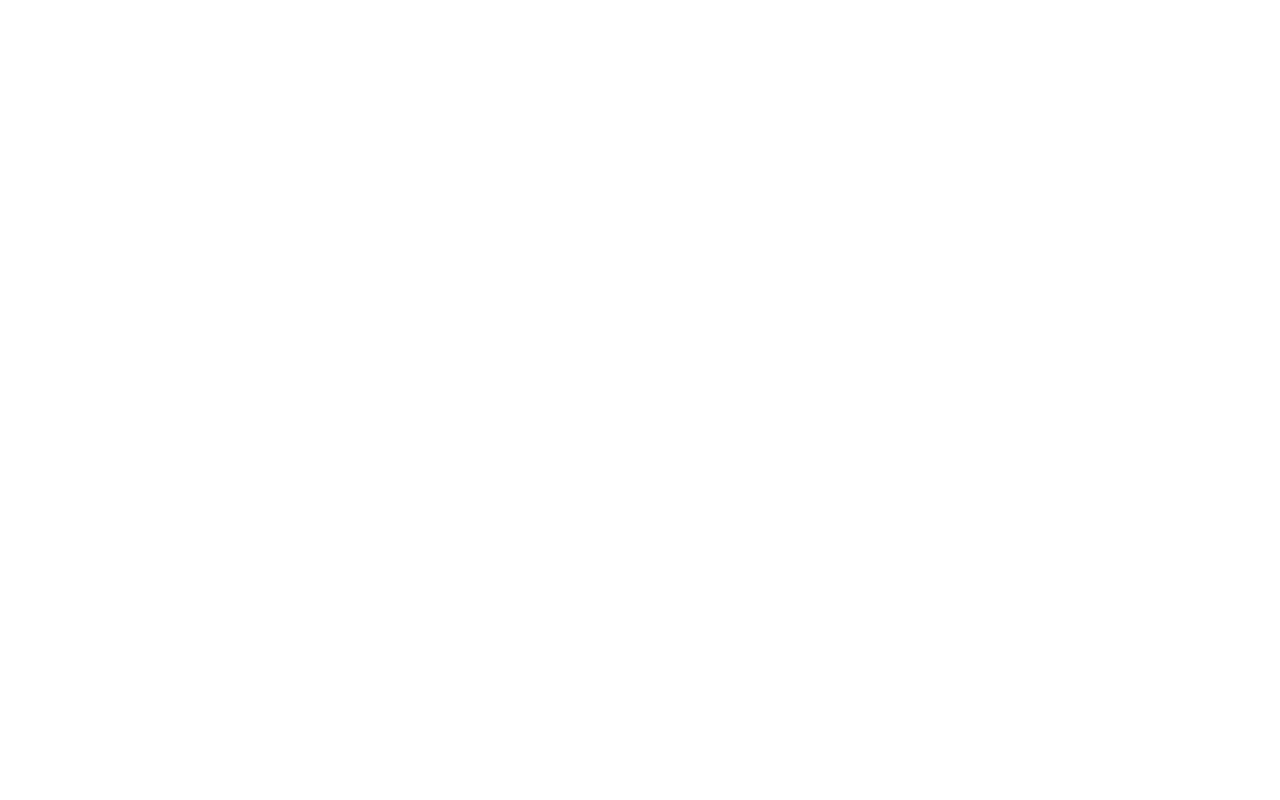
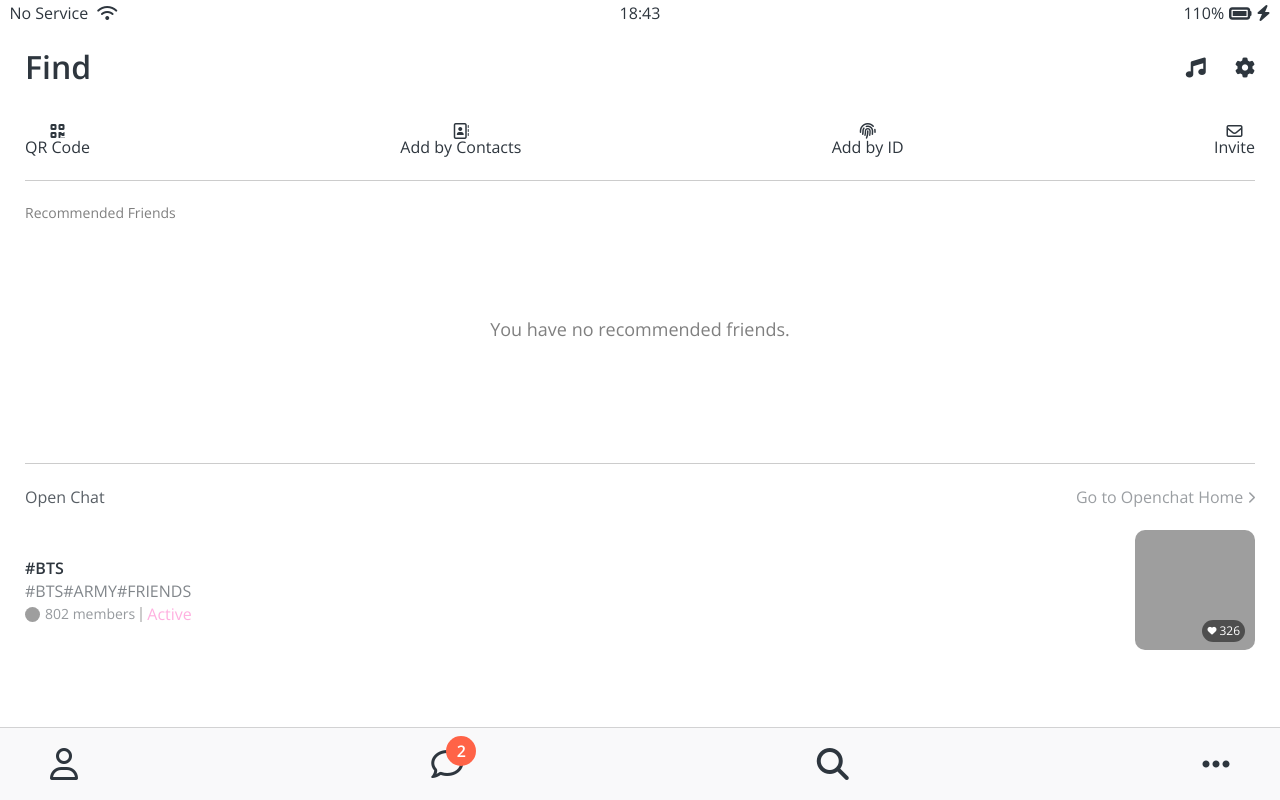
Before and after one commit to Moonjuun/HTML-CSS-Project, a plain HTML site: page find.html in a window 1280 px wide. Drawn offline with nearby package versions, Linux system fonts and the light colour scheme; grey boxes are pictures that could not be loaded.

Commit message:
Make find.html & find.css

```diff
--- /dev/null
+++ b/css/screens/find.css
@@ -0,0 +1,121 @@
+.icon-row {
+    display: flex;
+    justify-content: space-between;
+  }
+
+  .icon-row__icon {
+    display: flex;
+    flex-direction: column;
+    align-items: center;
+  }
+
+.recommended-friends {
+    margin: 25px 0px;
+    padding: 25px 0px;
+    border-top: var(--main-border);
+    border-bottom: var(--main-border);
+  }
+
+  .recommended-friends__title {
+    font-size: 14px;
+    color: rgba(0, 0, 0, 0.5);
+  }
+
+  .recommended-friends span {
+    margin: 100px 0;
+    display: block;
+    text-align: center;
+    font-size: 18px;
+    color: rgba(0, 0, 0, 0.5);
+  }
+
+  .open-chat__header {
+    display: flex;
+    justify-content: space-between;
+    opacity: 0.8;
+    margin-bottom: 25px;
+  }
+
+  .open-chat__header span {
+    opacity: 0.6;
+  }
+
+  .open-post {
+    display: flex;
+    justify-content: space-between;
+    align-items: center;
+  }
+
+  .open-post__title {
+    font-weight: 600;
+    margin-bottom: 7px;
+  }
+
+
+  .open-post__hashtags {
+    text-transform: uppercase;
+    opacity: 0.6;
+  }
+
+  .open-post__members {
+    margin-top: 7px;
+    display: flex;
+    align-items: center;
+  }
+
+  .open-post__members img {
+    width: 15px;
+    height: 15px;
+    border-radius: 50%;
+    margin-right: 5px;
+  }
+
+
+.open-post__member-count {
+    opacity: 0.5;
+    font-size: 14px;
+  }
+
+  .open-post__members .divider {
+    width: 2px;
+    height: 15px;
+    margin: 0 5px;
+    background-color: rgba(0, 0, 0, 0.2);
+  }
+
+  .open-post__member-status {
+    color: #ffb0e0;
+  }
+
+
+.open-post__photo {
+    position: relative;
+  }
+
+  .open-post__photo img {
+    width: 120px;
+    height: 120px;
+    border-radius: 10px;
+  }
+  .open-post__heart-count {
+    background-color: rgba(0, 0, 0, 0.5);
+    color: white;
+    padding: 5px;
+    border-radius: 20px;
+    display: flex;
+    align-items: center;
+    position: absolute;
+    bottom: 10px;
+    right: 10px;
+    font-size: 12px;
+  }
+
+  .open-post__heart-count span {
+    margin-left: 3px;
+  }
+
+
+  .open-post__heart-count:hover i {
+    will-change: transform;
+    animation: heartBeat 1s linear infinite;
+  }
--- a/css/screens/friends.css
+++ b/css/screens/friends.css
@@ -20,6 +20,7 @@
     margin-top: 25px;
     border-top: 1px solid rgba(0, 0, 0, 0.2);
     padding-top: 15px;
+    border-top: var(--main-border);
   }
 
   .friends-screen__channel-header {
--- a/css/style.css
+++ b/css/style.css
@@ -12,6 +12,8 @@
 /* Screens */
 @import "screens/login.css";
 @import "screens/friends.css";
+@import "screens/find.css";
+
 
 body {
     color: #2e363e;
--- a/find.html
+++ b/find.html
@@ -0,0 +1,122 @@
+<!DOCTYPE html>
+<html lang="en">
+<head>
+    <link rel="stylesheet" href="css/style.css">
+
+    <meta charset="UTF-8">
+    <meta http-equiv="X-UA-Compatible" content="IE=edge">
+    <meta name="viewport" content="width=device-width, initial-scale=1.0">
+    <title>Find KakaoTalk</title>
+</head>
+<body>
+  <div class="status-bar">
+    <div class="status-bar__column">
+      <span>No Service</span>
+      <i class="fas fa-wifi"></i>
+    </div>
+    <div class="status-bar__column">
+      <span>18:43</span>
+    </div>
+    <div class="status-bar__column">
+      <span>110%</span>
+      <i class="fas fa-battery-full fa-lg"></i>
+      <i class="fas fa-bolt"></i>
+    </div>
+  </div>
+
+  <header class="screen-header">
+    <h1 class="screen-header__title">Find</h1>
+    <div class="screen-header__icons">
+        <span><i class="fas fa-music fa-lg"></i></span>
+        <span><i class="fas fa-cog fa-lg"></i></span>
+      </div>
+  </header>
+
+  <main class="main-screen">
+    <div class="icon-row">
+        <div class="icon-row__icon">
+          <i class="fas fa-qrcode"></i>
+          <span>QR Code</span>
+        </div>
+        <div class="icon-row__icon">
+          <i class="far fa-address-book"></i>
+          <span>Add by Contacts</span>
+        </div>
+        <div class="icon-row__icon">
+          <i class="fas fa-fingerprint"></i>
+          <span>Add by ID</span>
+        </div>
+        <div class="icon-row__icon">
+          <i class="far fa-envelope"></i>
+          <span>Invite</span>
+        </div>
+      </div>
+
+      <div class="recommended-friends">
+        <h6 class="recommended-friends__title">Recommended Friends</h6>
+        <span>You have no recommended friends.</span>
+      </div>
+      <div class="open-chat">
+        <div class="open-chat__header">
+          <h4>Open Chat</h4>
+          <span
+            >Go to Openchat Home <i class="fas fa-chevron-right fa-xs"></i>
+          </span>
+        </div>
+        <div class="open-post">
+            <div class="open-post__column">
+              <h5 class="open-post__title">#BTS</h5>
+              <h6 class="open-post__hashtags">#bts#army#friends</h6>
+              <div class="open-post__members">
+                <img src="https://avatars.githubusercontent.com/u/98331852?s=100&v=4"/>
+                <span class="open-post__member-count">802 members</span>
+                <div class="divider"></div>
+                <span class="open-post__member-status">Active</span>
+              </div>
+            </div>
+            <div class="open-post__column">
+              <div class="open-post__photo">
+                <img src="https://avatars.githubusercontent.com/u/98331852?s=100&v=4" />
+                <div class="open-post__heart-count">
+                  <i class="fas fa-heart fa-xs"></i><span>326</span>
+                </div>
+              </div>
+            </div>
+          </div>
+        </div>
+  </main>
+
+
+  <nav class="nav">
+    <ul class="nav__list">
+      <li class="nav__btn">
+        <a class="nav__link" href="friends.html"
+            ><i class="far fa-user fa-2x"></i
+        ></a>
+      </li>
+      <li class="nav__btn">
+        <a class="nav__link" href="chats.html">
+            <span class="nav__notification badge">2</span>
+            <i class="far fa-comment fa-2x"></i>
+        </a>
+      </li>
+      <li class="nav__btn">
+        <a class="nav__link" href="find.html"
+          ><i class="fas fa-search fa-2x"></i
+        ></a>
+      </li>
+      <li class="nav__btn">
+        <a class="nav__link" href="more.html"
+          ><i class="fas fa-ellipsis-h fa-2x"></i
+        ></a>
+      </li>
+    </ul>
+  </nav>
+
+
+
+
+
+    <script src="https://kit.fontawesome.com/7ddc62d71f.js" crossorigin="anonymous"></script>
+</body>
+</html>
```
